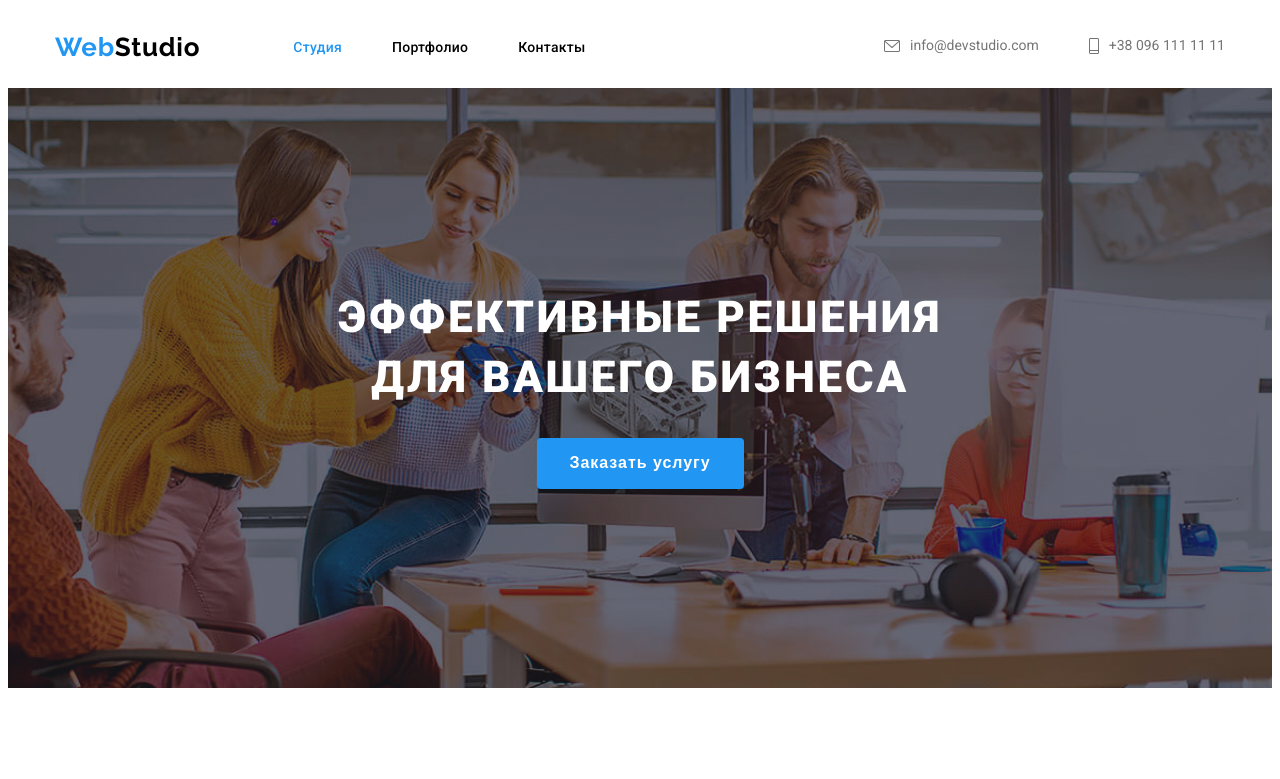
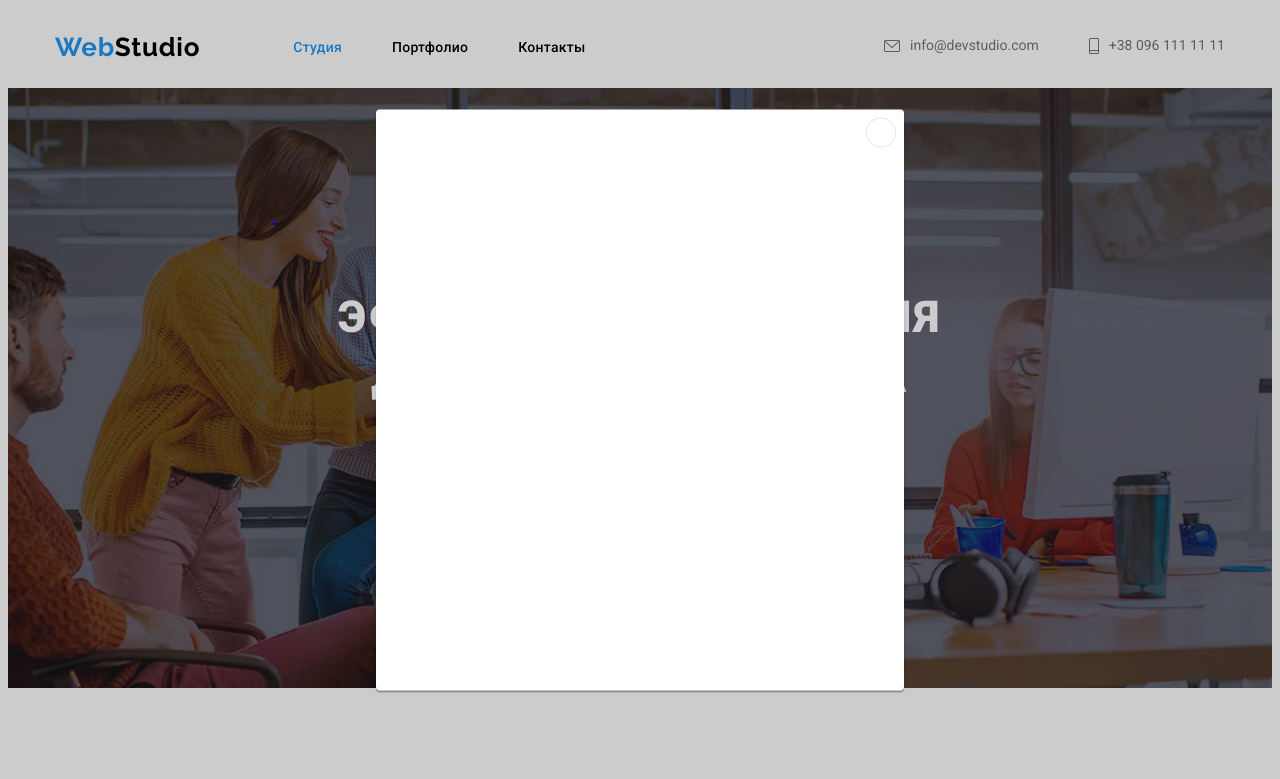
Before and after one commit to NikitaBoiko/goit-markup-hw-05, a plain HTML site: page index.html in a window 1280 px wide. Both pictures are taken after a click on the button "Заказать услугу". Shown: the top 779 px of the page. Drawn offline with Linux system fonts and the light colour scheme.

Commit message:
js подключил

```diff
--- a/css/style.css
+++ b/css/style.css
@@ -628,7 +628,7 @@ button.link:hover,
 font-weight: 500;
 font-size: 16px;
 line-height: 1.625;
-  color: var(--primary-text);
+  color: var(--title-text);
   background-color: var(--gray-bgc);
 border-color: var(--gray-bgc);
 transition: background-color 250ms cubic-bezier(0.4, 0, 0.2, 1);
@@ -657,7 +657,7 @@ transition: background-color 250ms cubic-bezier(0.4, 0, 0.2, 1);
 }
 
 .team-name {
-  color: var(--primary-text);
+  color: var(--title-text);
 }
 
 .portfolio {
@@ -741,7 +741,6 @@ border-radius: 0px 0px 4px 4px;
 }
 
 /* модальное окно*/
-
 .backdrop {
   position: fixed;
     top: 0;
@@ -749,25 +748,38 @@ border-radius: 0px 0px 4px 4px;
     width: 100%;
     height: 100%;
     background-color: rgba(0, 0, 0, 0.2);
-  z-index: 100;
     opacity: 1;
-  transition: 250ms cubic-bezier(0.4, 0, 0.2, 1);
-}
+   visibility: visible}
+
+
 .backdrop.is-hidden {
 opacity: 0;
+visibility: hidden;
 pointer-events: none;
+transition: 250ms cubic-bezier(0.4, 0, 0.2, 1);
+transform: translate(0%, 0%) scale(0) rotateX(0deg);
 }
-.backdrop.is-hidden .modal {
-  transform: translate(-50%, -50%) scale(0.5);
-}
+
+
+
 .modal {
   position: absolute;
   top: 50%;
   left: 50%;
-  transform: translate(-50%, -50%) scale(1);
+  transform: translate(-50%, -50%);
+  min-width: 528px;
   min-height: 581px;
- min-width: 528px;
+  overflow: hidden;
   background-color: var(--white);
+  box-shadow: 0px 1px 3px rgba(0, 0, 0, 0.12), 0px 1px 1px rgba(0, 0, 0, 0.14), 0px 2px 1px rgba(0, 0, 0, 0.2);
+  border-radius: 4px;
+  transform: translate(-50%, -50%) scale(1) rotateY(0deg);
+  transition: 250ms cubic-bezier(0.4, 0, 0.2, 1);
+}
+.is-hidden .modal {
+
+  transform: translate(-50%, -50%) scale(0.5) rotateY(45deg);
+  transition: 250ms cubic-bezier(0.4, 0, 0.2, 1);
 }
 
 .btn-close {
@@ -780,10 +792,11 @@ height: 30px;
 background-color:var(--white);
 border: 1px solid rgba(0, 0, 0, 0.1);
 border-radius: 50%;
+cursor: pointer;
 }
 
  .modal-close {
+padding-left: 8px;
 width: 11px;
 height: 11px;
-
 }
--- a/index.html
+++ b/index.html
@@ -470,6 +470,17 @@
         </div>
       </section>
     </footer>
+    <div class="backdrop is-hidden" data-modal>
+      <div class="modal">
+        <button class="btn-close" data-modal-close>
+          <svg class="modal-close">
+         <use href="./img/icons/symbol-defs.svg#close"></use>
+        </svg>
+
+        </button>
+        <!-- <p>modal window</p> -->
+      </div>
+    </div>
     <script src="./js/modal.js"></script>
   </body>
 </html>
--- /dev/null
+++ b/js/modal.js
@@ -0,0 +1,14 @@
+(() => {
+    const refs = {
+      openModalBtn: document.querySelector('[data-modal-open]'),
+      closeModalBtn: document.querySelector('[data-modal-close]'),
+      modal: document.querySelector('[data-modal]'),
+    };
+
+    refs.openModalBtn.addEventListener('click', toggleModal);
+    refs.closeModalBtn.addEventListener('click', toggleModal);
+
+    function toggleModal() {
+      refs.modal.classList.toggle('is-hidden');
+    }
+  })();
```
Also changed, not shown: portfolio.html (+0 -1 lines), js/modal.js.txt (deleted). Lines whose indentation alone changed are shown as unchanged.
